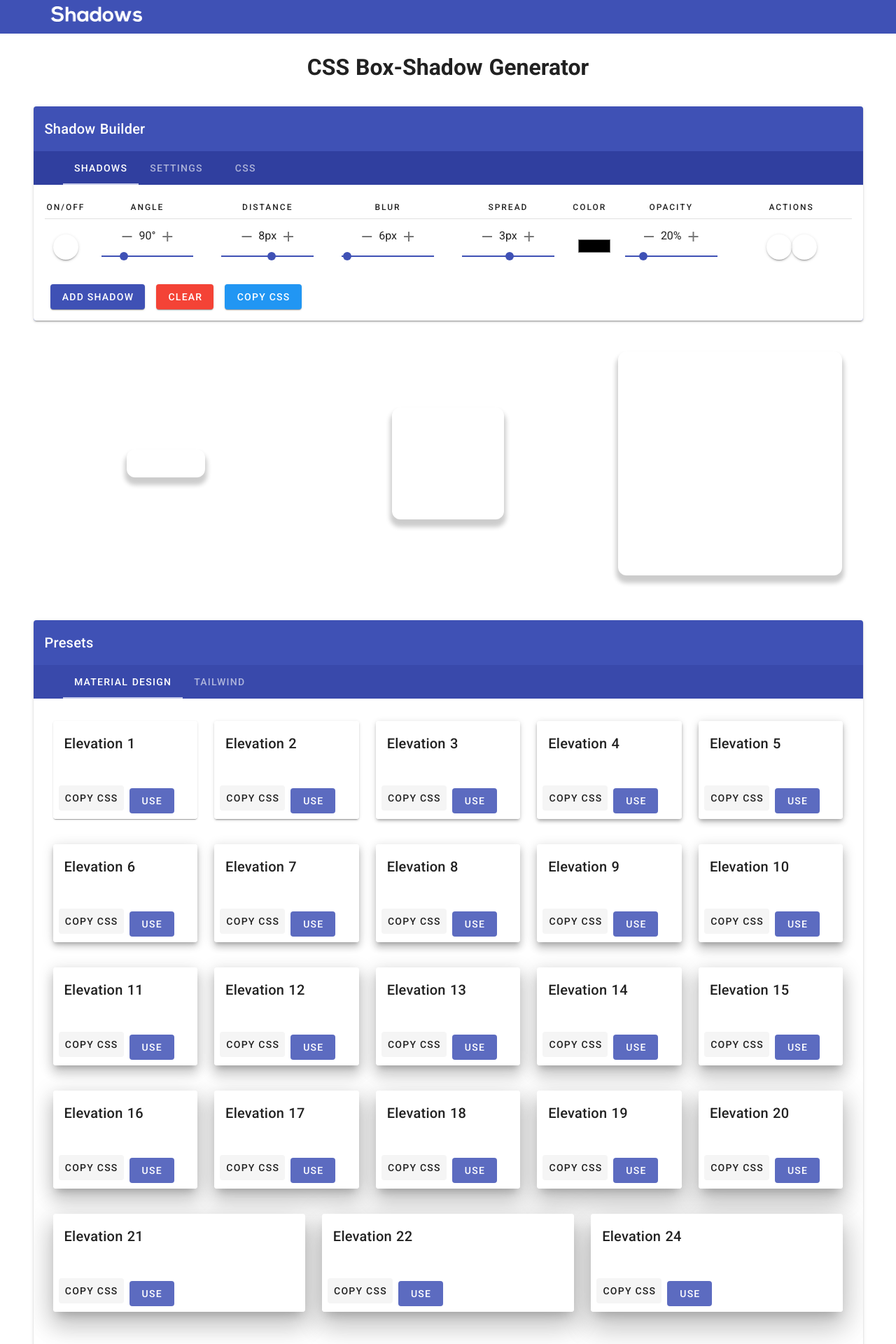
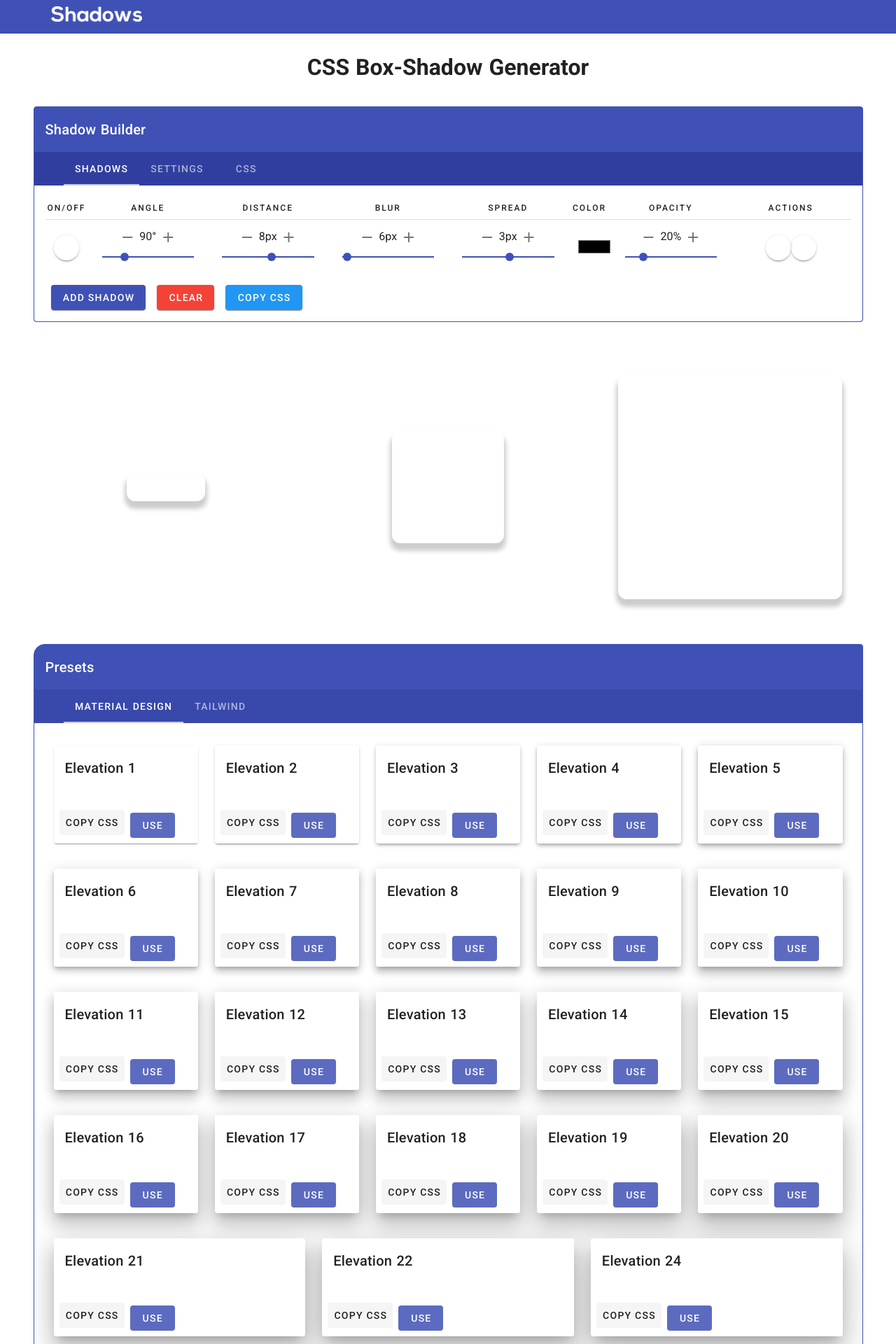
Before and after one commit to jcz530/shadows, a Nuxt app: page / in a window 1280 px wide. Shown: the top 1920 px of the page at 70% size. Built offline with nearby package versions, Linux system fonts and the light colour scheme.

Commit message:
removed elevation from card

```diff
--- a/components/BuilderCard.vue
+++ b/components/BuilderCard.vue
@@ -1,5 +1,5 @@
 <template>
-  <v-card color="indigo">
+  <v-card color="indigo" elevation="0" outlined class="mb-16">
     <v-card-title
       class="white--text"
     >
--- a/components/ExampleShadows.vue
+++ b/components/ExampleShadows.vue
@@ -1,6 +1,12 @@
 <template>
   <div>
-    <v-card color="indigo" dark>
+    <v-card
+      color="indigo"
+      dark
+      elevation="0"
+      outlined
+      shaped
+    >
       <v-card-title
         dark
       >
```
